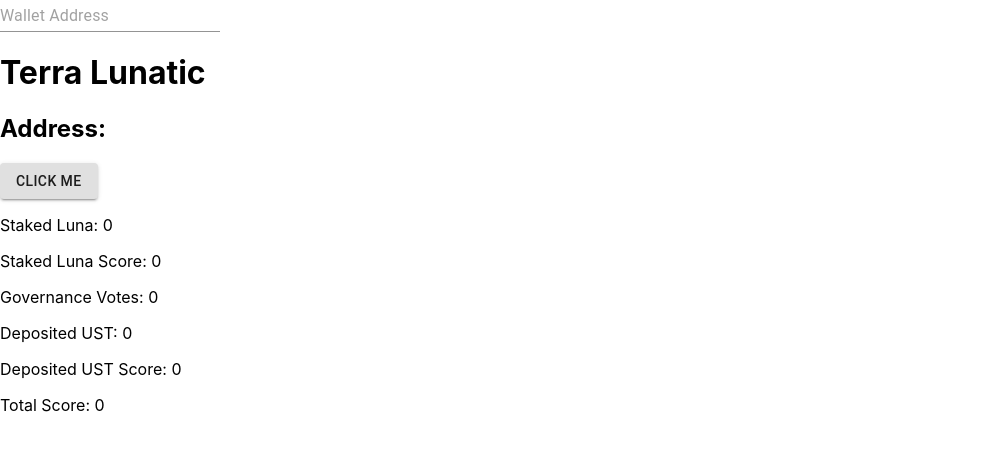
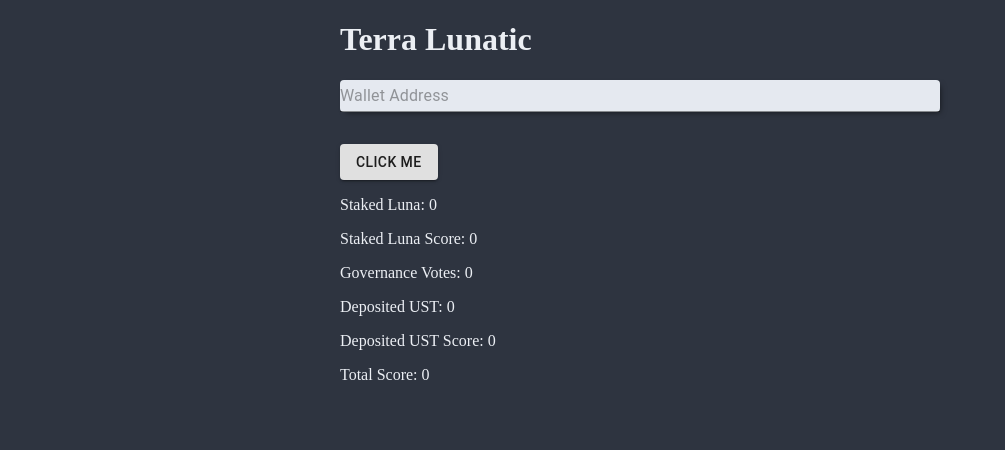
Before and after one commit to codeanish/terra-lunatic, a React (Create React App) app in the folder terra-lunatic/: page / in a window 1280 px wide. Shown: the top 450 px of the page, without its empty margins (0-1005 px from the left). Built offline with nearby package versions, Linux system fonts and the light colour scheme.

Commit message:
Basic layout set

```diff
--- a/terra-lunatic/package.json
+++ b/terra-lunatic/package.json
@@ -12,6 +12,7 @@
     "@types/react": "^17.0.30",
     "@types/react-dom": "^17.0.9",
     "axios": "^0.23.0",
+    "node-sass": "^6.0.1",
     "react": "^17.0.2",
     "react-dom": "^17.0.2",
     "react-scripts": "4.0.3",
--- a/terra-lunatic/src/App.css
+++ /dev/null
@@ -1,38 +0,0 @@
-.App {
-  text-align: center;
-}
-
-.App-logo {
-  height: 40vmin;
-  pointer-events: none;
-}
-
-@media (prefers-reduced-motion: no-preference) {
-  .App-logo {
-    animation: App-logo-spin infinite 20s linear;
-  }
-}
-
-.App-header {
-  background-color: #282c34;
-  min-height: 100vh;
-  display: flex;
-  flex-direction: column;
-  align-items: center;
-  justify-content: center;
-  font-size: calc(10px + 2vmin);
-  color: white;
-}
-
-.App-link {
-  color: #61dafb;
-}
-
-@keyframes App-logo-spin {
-  from {
-    transform: rotate(0deg);
-  }
-  to {
-    transform: rotate(360deg);
-  }
-}
--- /dev/null
+++ b/terra-lunatic/src/App.module.scss
@@ -0,0 +1,23 @@
+@import "./styles/global.scss";
+
+.container{
+    display: flex;
+    flex-direction: column;
+    max-width: 600px;
+    margin-left: auto;
+    margin-right: auto;
+    margin-bottom: 5em;
+}
+
+.textInput{
+    font-family: $normal-font;
+    color: $nord3;
+    background-color: $nord6;
+    width: 100%;
+    padding: 12px;
+    border: 1px solid $nord2;
+    border-radius: 4px;
+    box-sizing: border-box;
+    resize: vertical;
+    box-shadow: 3px 3px 6px -3px rgba(0,0,0,0.6);
+}
--- a/terra-lunatic/src/App.tsx
+++ b/terra-lunatic/src/App.tsx
@@ -1,21 +1,26 @@
 import React, {useState} from 'react';
-import './App.css';
+import styles from './App.module.scss';
 import './components/card'
 import Card from './components/card';
 import { TextField } from '@material-ui/core';
+import Layout from './components/layout';
 
 function App() {
 
   const [walletAddress, setWAlletAddress] = useState("");
 
   return (
-    <div>
+    <Layout>
+      <div className={styles.container}>
+        <h1>Terra Lunatic</h1>
         <TextField
+          className={styles.textInput}
           placeholder="Wallet Address"
           value={walletAddress}
           onChange={(e) =>setWAlletAddress(e.target.value)}/>
         <Card address={walletAddress}/>
       </div>
+    </Layout>
   );
 }
 
--- /dev/null
+++ b/terra-lunatic/src/components/card.module.scss
@@ -0,0 +1,3 @@
+.container{
+    padding-top: 2em;
+}
--- a/terra-lunatic/src/components/card.tsx
+++ b/terra-lunatic/src/components/card.tsx
@@ -1,6 +1,7 @@
 import React, {useState} from 'react';
 import TerraService from '../services/TerraService';
 import { Button } from '@material-ui/core';
+import styles from './card.module.scss'
 
 export interface Props{
     address: string;
@@ -85,9 +86,7 @@
     }
 
     return(
-        <div>
-            <h1>Terra Lunatic</h1>
-            <h2>Address: {props.address}</h2>
+        <div className={styles.container}>
             <Button variant="contained" onClick={runQueries}>Click me</Button>
             <p>Staked Luna: {stakedLuna}</p>
             <p>Staked Luna Score: {calculateLunaBasedScore(stakedLuna)} </p>
--- /dev/null
+++ b/terra-lunatic/src/components/layout.module.scss
@@ -0,0 +1,19 @@
+@import "../styles/variables.scss";
+
+.container{
+    height: 100vh;
+    display: flex;
+    flex-flow: column;
+}
+
+.content-wrapper{
+    padding: 2em;
+    flex: 1;
+    display: flex;
+}
+
+@supports (-webkit-touch-callout: none){
+    .container{
+        height: 100%;
+    }
+}
--- /dev/null
+++ b/terra-lunatic/src/components/layout.tsx
@@ -0,0 +1,14 @@
+import React from 'react';
+import "../styles/global.scss"
+import styles from './layout.module.scss'
+
+const Layout : React.FC = ({children}) => {
+    return(
+        <div className={styles.container}>
+            <div className={styles.contentWrapper}>
+                {children}
+            </div>
+        </div>
+    )
+}
+export default Layout;
--- a/terra-lunatic/src/index.tsx
+++ b/terra-lunatic/src/index.tsx
@@ -1,6 +1,6 @@
 import React from 'react';
 import ReactDOM from 'react-dom';
-import './index.css';
+// import './index.scss';
 import App from './App';
 import reportWebVitals from './reportWebVitals';
 
--- /dev/null
+++ b/terra-lunatic/src/styles/global.scss
@@ -0,0 +1,35 @@
+@import "./variables.scss";
+
+html, body{
+    background-color: $background;
+    margin: 0;
+    padding: 0;
+    color: $text-main;
+    font-family: 'Roboto Mono';
+}
+
+ol, ul{
+    list-style: none;
+    margin: 0;
+    padding: 0;
+}
+
+$link-color: $link;
+
+a{
+    text-decoration: none;
+    color: $link-color;
+    font-weight: 600;
+    transition-duration: $transition-time;
+    transition-property: color;
+}
+
+a:hover,
+a:focus,
+a:active {
+    color: lighten($link-color, 10%);
+}
+
+h2{
+    color: $highlight-text
+}
--- /dev/null
+++ b/terra-lunatic/src/styles/variables.scss
@@ -0,0 +1,31 @@
+$nord1: #2E3440;
+$nord2: #3B4252;
+$nord3: #434C5E;
+$nord4: #4C566A;
+
+$nord5: #D8DEE9;
+$nord6: #E5E9F0;
+$nord7: #ECEFF4;
+
+$nord8: #8FBCBB;
+$nord9: #88C0D0;
+$nord10: #81A1C1;
+$nord11: #5E81AC;
+
+$nord12: #BF616A;
+$nord13: #D08770;
+$nord14: #EBCB8B;
+$nord15: #A3BE8C;
+$nord16: #B48EAD;
+
+$normal-font: 'Work Sans';
+
+$background: $nord1;
+$text-main: $nord7;
+$text-low-contrast: $nord5;
+$text-super-low-contrast: $nord11;
+$link: $nord15;
+$link-hover: lighten($link, 20%);
+$highlight-text: $nord15;
+$transition-time: 0.3s;
+$card-color: $nord2;
```
Also changed, not shown: terra-lunatic/src/index.scss (renamed from terra-lunatic/src/index.css), 1 other file (tests, documents, lock files or other folders). Lines whose indentation alone changed are shown as unchanged.
